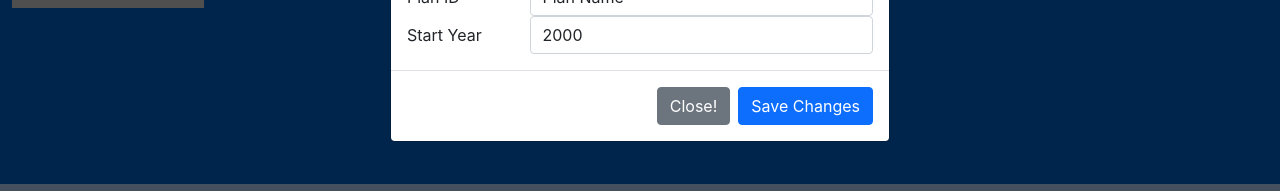
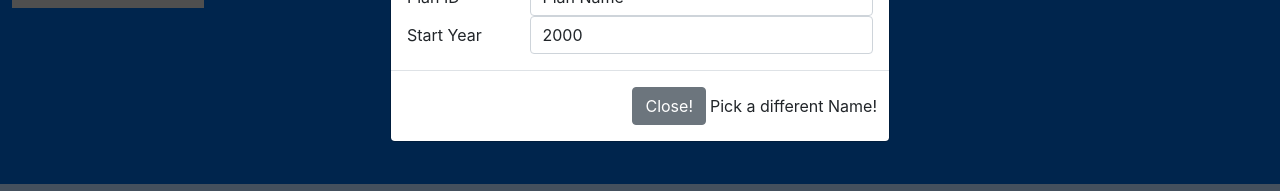
Before and after one commit to UD-CISC275-S22/cis-scheduler-team-11, a React (Create React App) app: page / in a window 1280 px wide. Both pictures are taken after a click on the button "📁 New Plan". Shown: the part 136-327 px from the top of the page. Built offline with nearby package versions, Linux system fonts and the light colour scheme; grey boxes are pictures that could not be loaded.

Commit message:
made plan name restriction better

```diff
--- a/src/components/PlanAdder.tsx
+++ b/src/components/PlanAdder.tsx
@@ -65,9 +65,13 @@ export function PlanAdder({
                 <Button variant="secondary" onClick={handleClose}>
                     Close!
                 </Button>
-                <Button variant="primary" onClick={saveChanges}>
-                    Save Changes
-                </Button>
+                {id != "Plan Name" ? (
+                    <Button variant="primary" onClick={saveChanges}>
+                        Save Changes
+                    </Button>
+                ) : (
+                    "Pick a different Name!"
+                )}
             </Modal.Footer>
         </Modal>
     );
```
